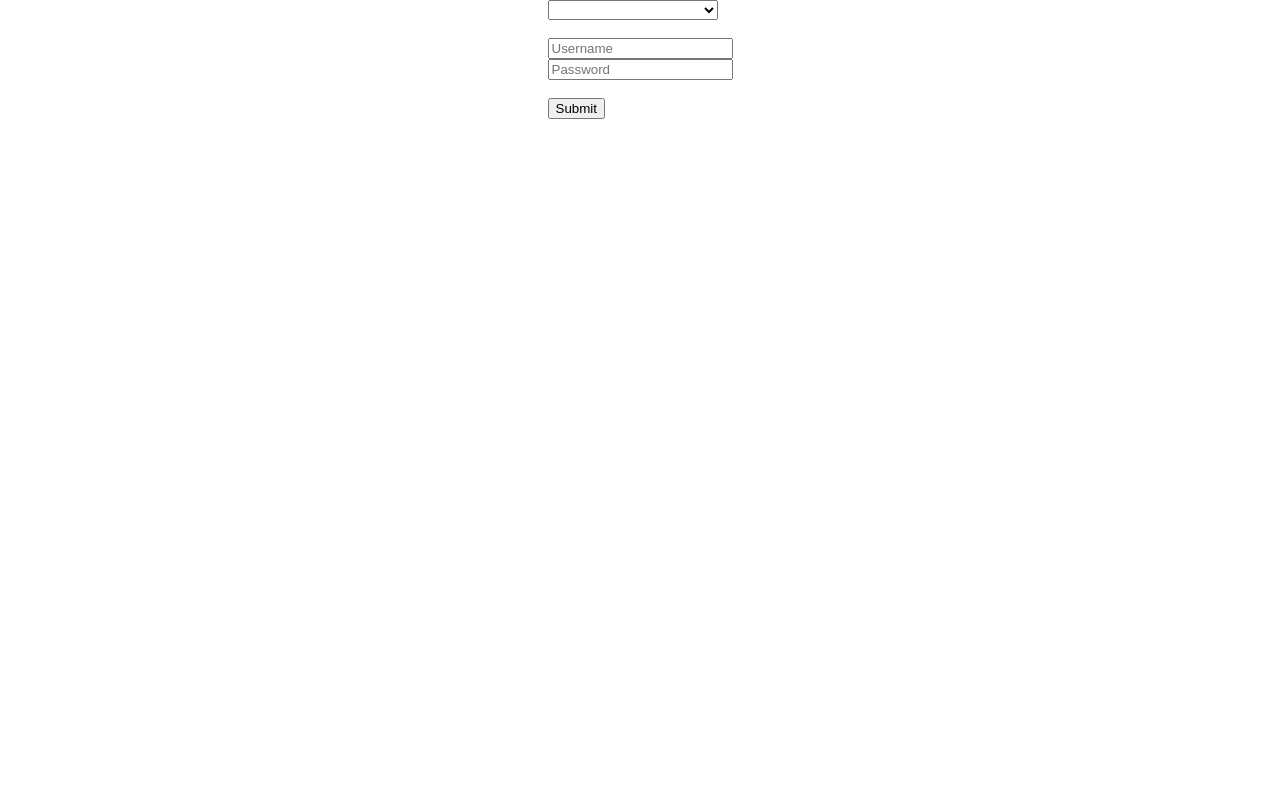
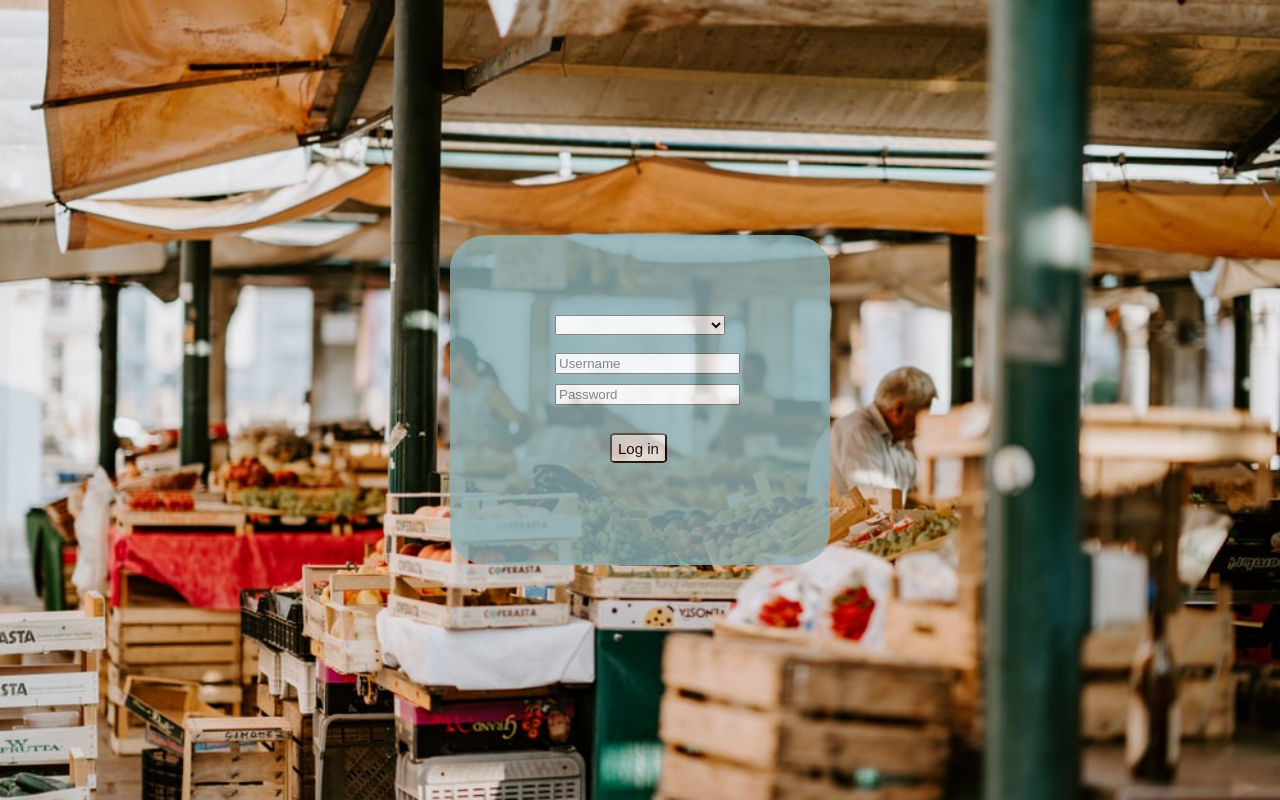
Before and after one commit to BLM3041/market_place, a Vue app in the folder client/frontend/: page /login in a window 1280 px wide. Built offline with nearby package versions, Linux system fonts and the light colour scheme; the HTML template or start-up script is replaced by a standard one.

Commit message:
editing page's styles

```diff
--- a/client/frontend/src/App.vue
+++ b/client/frontend/src/App.vue
@@ -40,7 +40,7 @@ body {
 }
 #app {
   margin: 0px;
-  min-height: 100%;
+  height: 100%;
   width: 100%;
   position: absolute;
 }
--- a/client/frontend/src/components/addProducts.vue
+++ b/client/frontend/src/components/addProducts.vue
@@ -4,15 +4,15 @@
             <caption>Products</caption>
             <tbody>
                 <tr>
-                    product1
+                    product1 <img v-bind:src="require('../assets/' + minus)" />
                 </tr>
 
                 <tr>
-                    product2
+                    product2 <img v-bind:src="require('../assets/' + minus)" />
                 </tr>
 
                 <tr>
-                    product3
+                    product3 <img v-bind:src="require('../assets/' + minus)" />
                 </tr>
             </tbody><br>
             <button type="button" class="btn" @click="myFunction()">Add New Product</button>
@@ -20,7 +20,7 @@
             <form action="">
                 <input type="text" id="quantity" name="quantity" placeholder="Quantity"><br><br>
                 <input type="text" id="price" name="price" placeholder="Price"><br><br>
-                <input type="submit" value="OK">
+                <input type="submit" id="submit" value="OK">
             </form>
     </div>
 </template>
@@ -28,11 +28,17 @@
 <script>
 
 export default{
-    name:'AddProducts'
+    name:'AddProducts',
+    data: function() {
+        return {
+        minus: "minus.png"
+        };
+    }
 }
 </script>
 
 <style scoped>
+
     tr{
         font-size: 24px;
     }
@@ -44,21 +50,51 @@ export default{
     }
     caption{
         font-size: 30px;
-        margin: 30px;
+        margin-bottom: 30px;
     }
     .container{
         display: flex;
         align-items: center;
         justify-content: center;
         flex-direction: column;
+        height: 100%;
+        margin:auto;
+    position: relative;
+    top: 50%;
+    -webkit-transform: translateY(-50%);
+    -ms-transform: translateY(-50%);
+    transform: translateY(-50%);
+    width: 500px;
+    height: 100%;
+    background-color: rgb(141, 177, 182);
+    opacity:0.8;
     }
     button{
         font-size: 18px;
         width:150px;
         height: 50px;
-        background-color: blue
+        background-color: blue;
+        color: white;
+        border-radius: 7%;
     }
     button:hover{
         cursor: pointer;
     }
+    img{
+        width:23px;
+        height:23px;
+        margin-left:5px;
+    }
+    img:hover{
+        cursor: pointer;
+    }
+    #submit{
+        border-radius: 10%;
+        margin-left:66px;
+        height: 30px;
+        font-size: 15px;
+    }
+    #submit:hover{
+        cursor: pointer;
+    }
 </style>
--- a/client/frontend/src/components/deleteProducts.vue
+++ b/client/frontend/src/components/deleteProducts.vue
@@ -3,15 +3,15 @@
         <caption>PRODUCTS</caption>
         <tbody>
             <tr>
-                something some <img v-bind:src="require('../assets/' + minus)" />
+               <th>something some</th> <th><img v-bind:src="require('../assets/' + minus)" /></th>
             </tr>
 
             <tr>
-                Anysomething <img v-bind:src="require('../assets/' + minus)" />
+                <th>any</th> <th><img v-bind:src="require('../assets/' + minus)" /></th>
             </tr>
 
             <tr>
-                some <img v-bind:src="require('../assets/' + minus)" />
+                <th>any</th> <th><img v-bind:src="require('../assets/' + minus)" /></th>
             </tr>
         </tbody>
     </table>
@@ -51,4 +51,7 @@ export default{
         font-size: 30px;
         margin: 30px;
     }
+    th{
+        font-weight: normal;
+    }
 </style>
--- a/client/frontend/src/components/login.vue
+++ b/client/frontend/src/components/login.vue
@@ -1,15 +1,16 @@
 <template>
-    <div class="login">
+    <div class="login" :style="{'background-image': 'url(' + require('../assets/' + background) + ')'}">
+        <div class="container">
         <form @submit.prevent="handleSubmit()">
-            <select name="users" id="usertypes" v-model="users">
+            <select name="users" id="usertypes" v-model="users" required>
                 <option value="state">State</option>
                 <option value="seller">Seller</option>
             </select><br><br>
             <input type="text" id="username" name="username" placeholder="Username"  v-model="username" required><br>
             <input type="password" id="password" name="password" placeholder="Password" required v-model="password"><br><br>
-            <input type="submit" value="Submit"  >
+            <input type="submit" id="submit" value="Log in"  >
         </form>
-
+        </div>
     </div>
 </template>
 
@@ -22,6 +23,7 @@ export default {
           users: '',
           username: '',
           password: '',
+          background: 'background.png'
       }
   },
   methods: {
@@ -72,6 +74,16 @@ export default {
         margin: 0px;
         height: 100%;
         width: 100%;
+        background-size: cover;
+    }
+    #submit{
+        border-radius: 10%;
+        margin-left:55px;
+        height: 30px;
+        font-size: 15px;
+    }
+    #submit:hover{
+        cursor: pointer;
     }
     select{
         width:170px;
@@ -80,9 +92,26 @@ export default {
     body {
     display:flex;
     }
-    form {
-    display:table;/* shrinks to fit content */
+    .container{
     margin:auto;
+    position: relative;
+    top: 50%;
+    -webkit-transform: translateY(-50%);
+    -ms-transform: translateY(-50%);
+    transform: translateY(-50%);
+    width: 380px;
+    height: 330px;
+    background-color: rgb(141, 177, 182);
+    border-radius: 10%;
+    opacity:0.8;
+    }
+    form{
+        position: relative;
+        top: 80px;
+        left: 105px;
+    }
+    input{
+        margin-bottom: 10px;
     }
 
 </style>
--- a/client/frontend/src/components/productOperations.vue
+++ b/client/frontend/src/components/productOperations.vue
@@ -18,6 +18,7 @@ export default{
         display: flex;
         align-items: center;
         justify-content: center;
+        height: 100%;
     }
     button{
         width:180px;
@@ -25,7 +26,8 @@ export default{
         font-size: 18px;
         background-color: blue;
         color: white;
-        margin:20px
+        margin:20px;
+        border-radius: 10%;
 
     }
     button:hover{
--- a/client/frontend/src/components/reports.vue
+++ b/client/frontend/src/components/reports.vue
@@ -1,12 +1,13 @@
 <template>
-        <div>
+        <div class="reports">
         <div class="container">
 
             <button type="button" class="btn">Daily</button>
             <button type="button" class="btn">Weekly</button>
             <button type="button" class="btn">Monthly</button>
+
+            <div class="col-8" id="chartdiv"></div>
         </div>
-        <div class="col-8" id="chartdiv"></div>
         </div>
 </template>
 
@@ -18,11 +19,15 @@ export default{
 </script>
 
 <style scoped>
+    .reports{
+        margin: 0px;
+        height: 100%;
+        width: 100%;
+    }
     .container{
         display: flex;
         align-items: center;
         justify-content: center;
-        height: 100%;
     }
 
     button{
@@ -31,7 +36,8 @@ export default{
         font-size: 18px;
         background-color: blue;
         color: white;
-        margin:20px
+        margin:20px;
+        border-radius: 10%;
 
     }
     button:hover{
--- a/client/frontend/src/components/sellerOperations.vue
+++ b/client/frontend/src/components/sellerOperations.vue
@@ -97,7 +97,9 @@ export default{
         font-size: 18px;
         width:150px;
         height: 50px;
-        background-color: blue
+        background-color: blue;
+        color: white;
+        border-radius: 10%;
     }
     button:hover{
         cursor: pointer;
--- a/client/frontend/src/components/sellerPage.vue
+++ b/client/frontend/src/components/sellerPage.vue
@@ -29,7 +29,8 @@ export default{
         font-size: 18px;
         background-color: blue;
         color: white;
-        margin:20px
+        margin:20px;
+        border-radius: 10%;
 
     }
     button:hover{
--- a/client/frontend/src/components/statePage.vue
+++ b/client/frontend/src/components/statePage.vue
@@ -18,6 +18,7 @@ export default{
         display: flex;
         align-items: center;
         justify-content: center;
+        height: 100%;
     }
     button{
         width:180px;
@@ -25,7 +26,8 @@ export default{
         font-size: 18px;
         background-color: blue;
         color: white;
-        margin:20px
+        margin:20px;
+        border-radius: 10%;
 
     }
     button:hover{
```
Also changed, not shown: client/frontend/src/assets/background.png (added), 1 other file (tests, documents, lock files or other folders).
